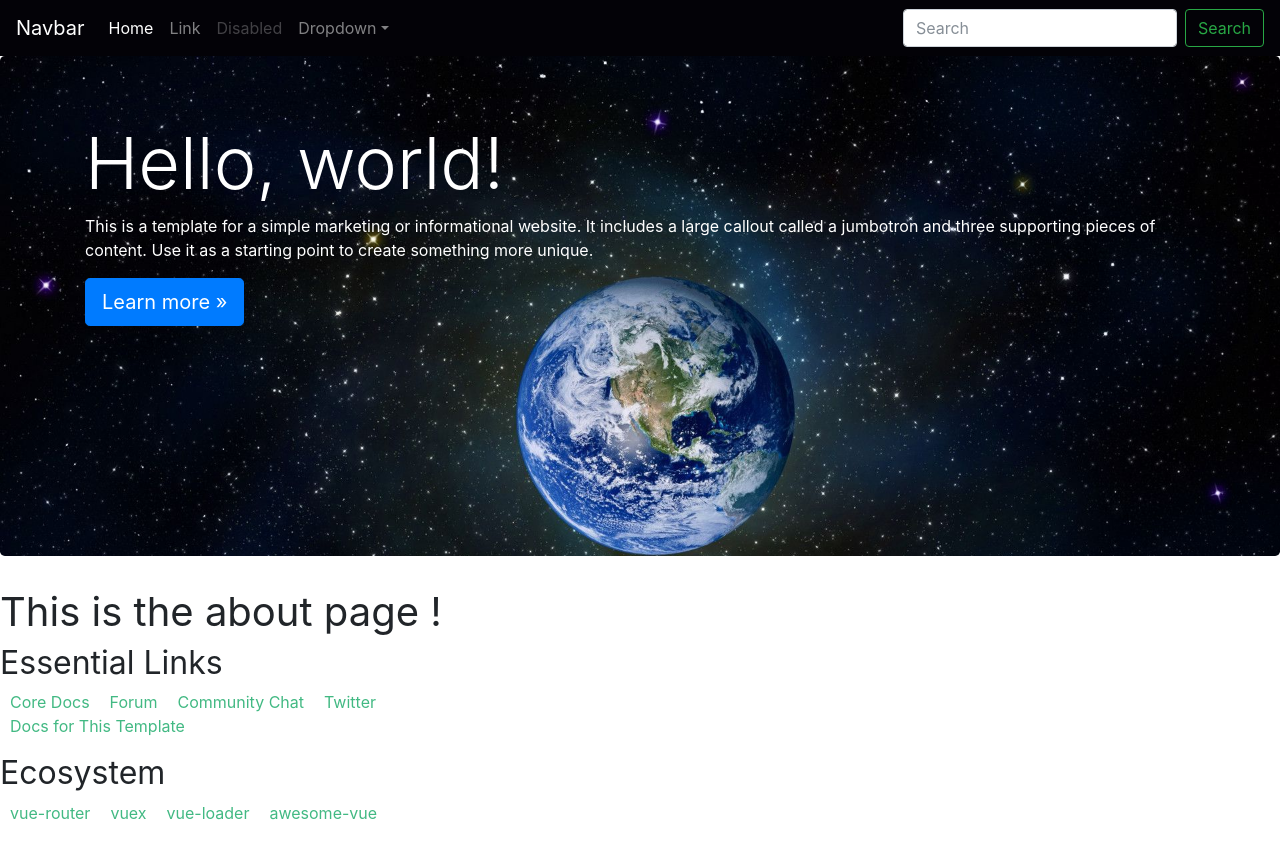
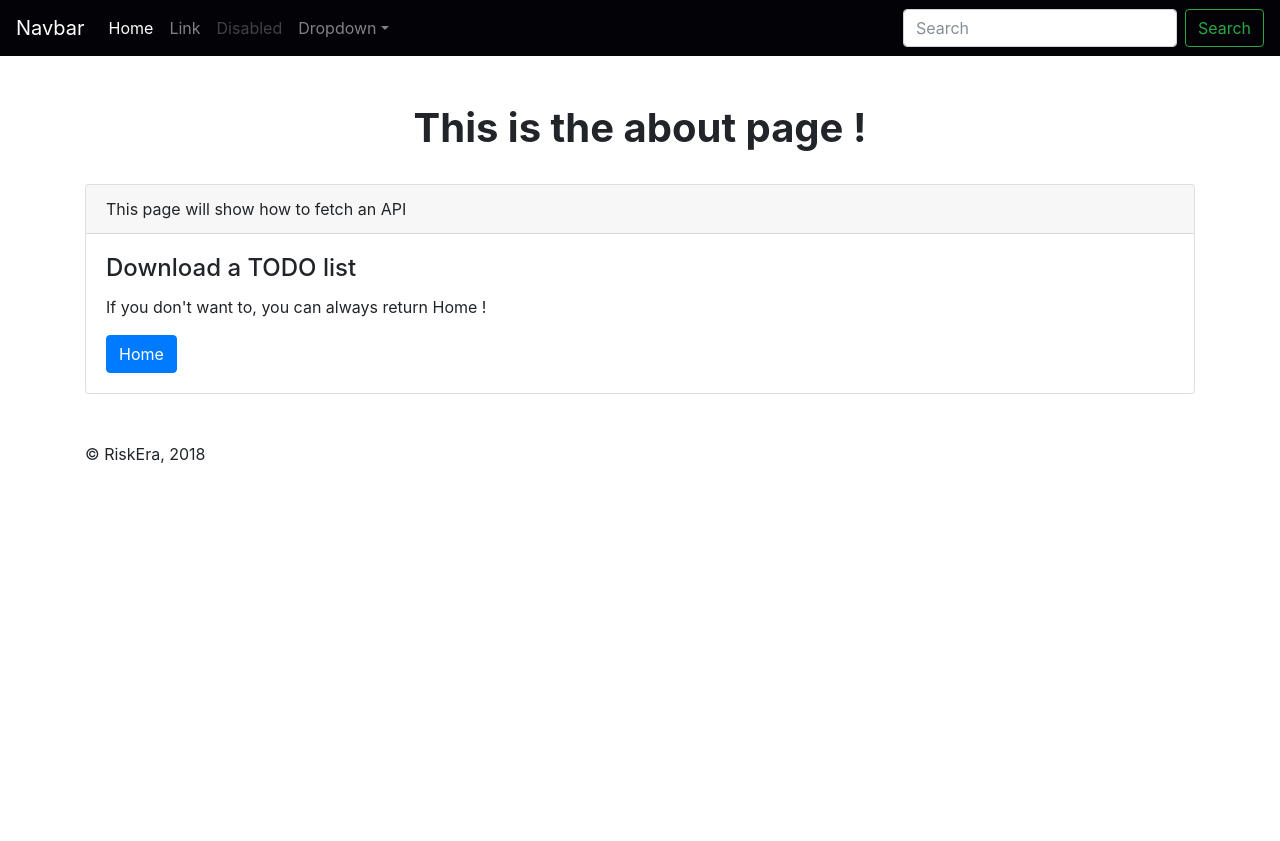
Before and after one commit to CamilleMo/vuejs_webpack_bootstrap4, a Vue app: page /#/about in a window 1280 px wide. After the commit the page ends 800 px from the top, so only its background shows below. Built offline with nearby package versions, Linux system fonts and the light colour scheme.

Commit message:
adddded a footer and one correction

```diff
--- a/index.html
+++ b/index.html
@@ -15,6 +15,12 @@
     <div id="app"></div>
     <!-- built files will be auto injected -->
   </body>
+  <br>
+  <br>
+  <footer class="container">
+    <p>&copy; RiskEra, 2018</p>
+  </footer>
+
   <script src="https://code.jquery.com/jquery-3.2.1.slim.min.js" integrity="sha384-KJ3o2DKtIkvYIK3UENzmM7KCkRr/rE9/Qpg6aAZGJwFDMVNA/GpGFF93hXpG5KkN" crossorigin="anonymous"></script>
   <script>window.jQuery || document.write('<script src="../../../../assets/js/vendor/jquery.min.js"><\/script>')</script>
     <script src="https://cdnjs.cloudflare.com/ajax/libs/popper.js/1.12.3/umd/popper.min.js" integrity="sha384-vFJXuSJphROIrBnz7yo7oB41mKfc8JzQZiCq4NCceLEaO4IHwicKwpJf9c9IpFgh" crossorigin="anonymous"></script>
--- a/src/App.vue
+++ b/src/App.vue
@@ -34,17 +34,7 @@
       </div>
     </nav>
 
-    <main role="main">
 
-      <!-- Main jumbotron for a primary marketing message or call to action -->
-      <div class="jumbotron">
-        <div class="container">
-          <h1 class="display-3">Hello, world!</h1>
-          <p>This is a template for a simple marketing or informational website. It includes a large callout called a jumbotron and three supporting pieces of content. Use it as a starting point to create something more unique.</p>
-          <p><a class="btn btn-primary btn-lg" href="#" role="button">Learn more &raquo;</a></p>
-        </div>
-      </div>
-    </main>
 <router-view/>
 </div>
 </template>
--- a/src/components/About.vue
+++ b/src/components/About.vue
@@ -1,23 +1,26 @@
 <template>
-  <div class="hello">
-    <h1>{{ msg }}</h1>
-    <h2>Essential Links</h2>
-    <ul>
-      <li><a href="https://vuejs.org" target="_blank">Core Docs</a></li>
-      <li><a href="https://forum.vuejs.org" target="_blank">Forum</a></li>
-      <li><a href="https://chat.vuejs.org" target="_blank">Community Chat</a></li>
-      <li><a href="https://twitter.com/vuejs" target="_blank">Twitter</a></li>
+    <div class="container">
       <br>
-      <li><a href="http://vuejs-templates.github.io/webpack/" target="_blank">Docs for This Template</a></li>
-    </ul>
-    <h2>Ecosystem</h2>
-    <ul>
-      <li><a href="http://router.vuejs.org/" target="_blank">vue-router</a></li>
-      <li><a href="http://vuex.vuejs.org/" target="_blank">vuex</a></li>
-      <li><a href="http://vue-loader.vuejs.org/" target="_blank">vue-loader</a></li>
-      <li><a href="https://github.com/vuejs/awesome-vue" target="_blank">awesome-vue</a></li>
-    </ul>
-  </div>
+        <br>
+      <div class="row">
+              <div class="col-md-12">
+              <h1 class="text-center">{{ msg }}</h1>
+              <br>
+              <div class="card">
+                  <div class="card-header">
+                    This page will show how to fetch an API
+                  </div>
+                  <div class="card-body">
+                    <h4 class="card-title">Download a TODO list</h4>
+                    <p class="card-text">If you don't want to, you can always return Home !</p>
+                    <router-link class="btn btn-primary" v-bind:to="'/'">Home</router-link>
+                  </div>
+                </div>
+
+              </div>
+            </div>
+          </div>
+
 </template>
 
 <script>
@@ -34,17 +37,6 @@ export default {
 <!-- Add "scoped" attribute to limit CSS to this component only -->
 <style scoped>
 h1, h2 {
-  font-weight: normal;
-}
-ul {
-  list-style-type: none;
-  padding: 0;
-}
-li {
-  display: inline-block;
-  margin: 0 10px;
-}
-a {
-  color: #42b983;
+  font-weight: bold;
 }
 </style>
--- a/src/components/HelloWorld.vue
+++ b/src/components/HelloWorld.vue
@@ -1,5 +1,16 @@
 <template>
   <div class="hello">
+    <main role="main">
+
+            <!-- Main jumbotron for a primary marketing message or call to action -->
+            <div class="jumbotron">
+              <div class="container">
+                <h1 class="display-3">Hello, world!</h1>
+                <p>This is a template for a simple marketing or informational website. It includes a large callout called a jumbotron and three supporting pieces of content. Use it as a starting point to create something more unique.</p>
+                <p><a class="btn btn-primary btn-lg" href="#" role="button">Learn more &raquo;</a></p>
+              </div>
+            </div>
+          </main>
           <div class="container">
         <!-- Example row of columns -->
             <div class="row">
```
